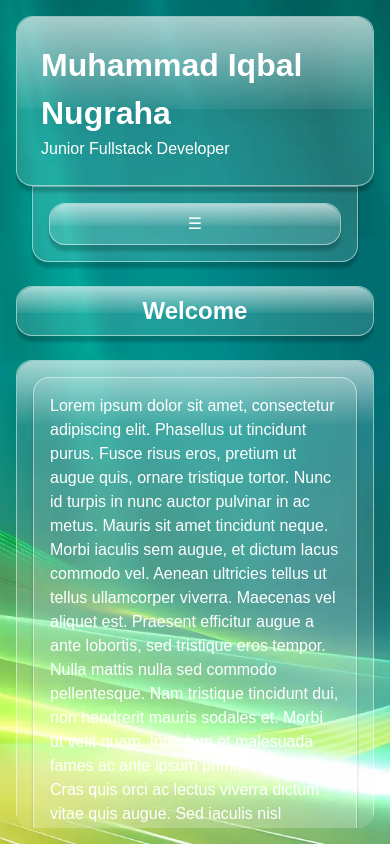
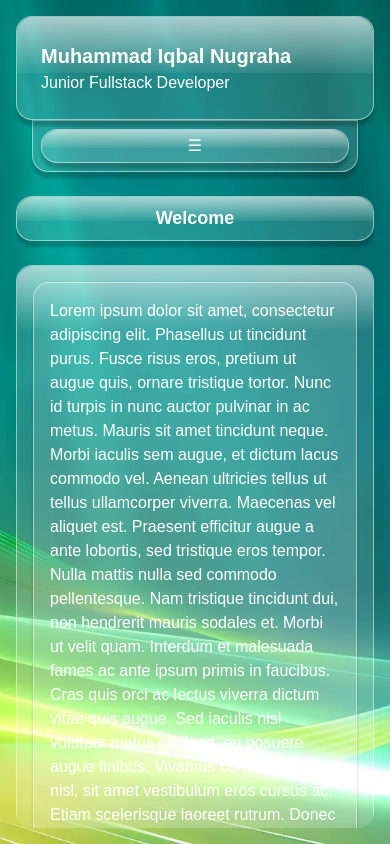
Before and after one commit to antasenaw/next-js-portfolio, a Next.js app: page / in a window 390 px wide. Built offline with nearby package versions, Linux system fonts and the light colour scheme.

Commit message:
Fix the mobile navigation

```diff
--- a/app/page.tsx
+++ b/app/page.tsx
@@ -22,7 +22,7 @@ export default function Home() {
     <div className="flex h-screen items-center justify-center">
       <div className=" flex gap-4 md:gap-6 max-h-screen max-w-screen md:max-h-4/5 md:max-w-5xl md:m-8 m-4 py-4 md:py-0">
         <Navbar homeRef={homeRef} aboutRef={aboutRef} projectsRef={projectsRef} contactsRef={contactsRef}/>
-        <div className="flex flex-col gap-6 page max-md:overflow-y-auto [scrollbar-width:none] [&::-webkit-scrollbar]:hidden rounded-2xl max-md:pb-2">
+        <div className="flex flex-col gap-6 page rounded-2xl">
           <Header homeRef={homeRef} aboutRef={aboutRef} projectsRef={projectsRef} contactsRef={contactsRef}/>
           <Main homeRef={homeRef} aboutRef={aboutRef} projectsRef={projectsRef} contactsRef={contactsRef}/>
         </div>
--- a/components/Header.tsx
+++ b/components/Header.tsx
@@ -1,54 +1,12 @@
-import React, { useState } from 'react'
-import { RefProps } from '@/app/page'
-
-interface MobileNavbarItemProps {
-  hook: React.RefObject<HTMLDivElement | null>,
-  text: string,
-  handler: () => void
-}
-
-const MobileNavbarItem = ({ hook, text, handler }: MobileNavbarItemProps) => {
-  function scrollTo (hook: React.RefObject<HTMLDivElement | null>) {
-    hook.current?.scrollIntoView({behavior: "smooth", block: "start"});
-  }
-  return (
-    <li className="flex flex-col grow" onClick={handler}>
-      <button onClick={() => scrollTo(hook)} className="frutiger text-center bg-[rgba(255,255,255,0.125)] border border-[rgba(255,255,255,0.5)] rounded-2xl p-2 shadow-[0px_6px_3px_rgba(0,0,0,0.2)] cursor-pointer">
-        {text}
-      </button>
-    </li>
-  )
-}
-
-const MobileNavbar = ({ homeRef, aboutRef, projectsRef, contactsRef }: RefProps) => {
-  const [ display, setDisplay ] = useState(false);
-
-  const handleSetDisplay = () => {
-    setDisplay(!display);
-  }
-
-  const newClass = `${display ? 'flex' : 'hidden'} flex-wrap flex-col gap-4`
-  const btnClass = `${display ? 'hidden' : 'flex'} frutiger flex justify-center bg-[rgba(255,255,255,0.125)] border border-[rgba(255,255,255,0.5)] rounded-2xl p-2 shadow-[0px_6px_3px_rgba(0,0,0,0.2)] cursor-pointer`
-
-  return (
-      <nav className='md:hidden flex flex-col bg-[rgba(255,255,255,0.125)] border border-[rgba(255,255,255,0.5)] p-4 mx-4 rounded-b-2xl shadow-[0px_6px_3px_rgba(0,0,0,0.2)]'>
-        <button onClick={handleSetDisplay} className={btnClass}>☰</button>
-        <ul className={newClass}>
-          <MobileNavbarItem hook={homeRef} text="Home" handler={handleSetDisplay}/>
-          <MobileNavbarItem hook={aboutRef} text="About me" handler={handleSetDisplay}/>
-          <MobileNavbarItem hook={projectsRef} text="Project" handler={handleSetDisplay} />
-          <MobileNavbarItem hook={contactsRef} text="Contacts" handler={handleSetDisplay} />
-        </ul>
-      </nav>
-  )
-}
+import MobileNavbar from "./MobileNavbar"
+import { RefProps } from "@/app/page"
 
 const Header = ({ homeRef, aboutRef, projectsRef, contactsRef }: RefProps) => {
   return (
     <>
     <header>
       <div className='bg-[rgba(255,255,255,0.125)] border border-[rgba(255,255,255,0.5)] p-6 rounded-2xl shadow-[0px_6px_3px_rgba(0,0,0,0.2)] frutiger'>
-        <h1 className='text-[2rem] font-bold'>Muhammad Iqbal Nugraha</h1>
+        <h1 className='text-[1.25rem] md:text-[2rem] font-bold'>Muhammad Iqbal Nugraha</h1>
         <p>Junior Fullstack Developer</p>
       </div>
       <MobileNavbar homeRef={homeRef} aboutRef={aboutRef} projectsRef={projectsRef} contactsRef={contactsRef}/>
--- a/components/Main.tsx
+++ b/components/Main.tsx
@@ -10,7 +10,7 @@ interface SectionProps {
 const Section = ({ hook, title, content }: SectionProps) => {
   return (
     <section ref={hook} className='flex flex-col gap-6'>
-      <h2 className=' frutiger text-center text-2xl font-bold bg-[rgba(255,255,255,0.125)] border border-[rgba(255,255,255,0.5)] rounded-2xl p-2 shadow-[0px_6px_3px_rgba(0,0,0,0.2)]'>{title}</h2>
+      <h2 className=' frutiger text-center text-[1.125rem] md:text-2xl font-bold bg-[rgba(255,255,255,0.125)] border border-[rgba(255,255,255,0.5)] rounded-2xl p-2 shadow-[0px_6px_3px_rgba(0,0,0,0.2)]'>{title}</h2>
       <div className='frutiger-2 bg-[rgba(255,255,255,0.125)] border border-[rgba(255,255,255,0.5)] rounded-2xl p-4 shadow-[0px_6px_3px_rgba(0,0,0,0.2)]'>
         <p className='bg-[rgba(255,255,255,0.125)] border border-[rgba(255,255,255,0.5)] rounded-2xl p-4 shadow-[0px_6px_3px_rgba(0,0,0,0.2)]'>{content}</p>
       </div>
@@ -21,7 +21,7 @@ const Section = ({ hook, title, content }: SectionProps) => {
 
 const Main = ({ homeRef, aboutRef, projectsRef, contactsRef }: RefProps) => {
   return (
-    <main className='flex flex-col gap-6 md:overflow-y-auto rounded-2xl [scrollbar-width:none] [&::-webkit-scrollbar]:hidden' >
+    <main className='flex flex-col gap-6 overflow-y-auto rounded-2xl [scrollbar-width:none] [&::-webkit-scrollbar]:hidden max-md:pb-2' >
       <Section hook={homeRef} title='Welcome' content='Lorem ipsum dolor sit amet, consectetur adipiscing elit. Phasellus ut tincidunt purus. Fusce risus eros, pretium ut augue quis, ornare tristique tortor. Nunc id turpis in nunc auctor pulvinar in ac metus. Mauris sit amet tincidunt neque. Morbi iaculis sem augue, et dictum lacus commodo vel. Aenean ultricies tellus ut tellus ullamcorper viverra. Maecenas vel aliquet est. Praesent efficitur augue a ante lobortis, sed tristique eros tempor. Nulla mattis nulla sed commodo pellentesque. Nam tristique tincidunt dui, non hendrerit mauris sodales et. Morbi ut velit quam. Interdum et malesuada fames ac ante ipsum primis in faucibus. Cras quis orci ac lectus viverra dictum vitae quis augue. Sed iaculis nisl volutpat metus eleifend, eu posuere augue finibus. Vivamus consequat nibh nisl, sit amet vestibulum eros cursus ac. Etiam scelerisque laoreet rutrum. Donec ac massa dolor. Nunc in tortor elit. Nulla et blandit diam, ac lacinia odio.'/>
       <Section hook={aboutRef} title='About me' content='Lorem ipsum dolor sit amet, consectetur adipiscing elit. Phasellus ut tincidunt purus. Fusce risus eros, pretium ut augue quis, ornare tristique tortor. Nunc id turpis in nunc auctor pulvinar in ac metus. Mauris sit amet tincidunt neque. Morbi iaculis sem augue, et dictum lacus commodo vel. Aenean ultricies tellus ut tellus ullamcorper viverra. Maecenas vel aliquet est. Praesent efficitur augue a ante lobortis, sed tristique eros tempor. Nulla mattis nulla sed commodo pellentesque. Nam tristique tincidunt dui, non hendrerit mauris sodales et. Morbi ut velit quam. Interdum et malesuada fames ac ante ipsum primis in faucibus. Cras quis orci ac lectus viverra dictum vitae quis augue. Sed iaculis nisl volutpat metus eleifend, eu posuere augue finibus. Vivamus consequat nibh nisl, sit amet vestibulum eros cursus ac. Etiam scelerisque laoreet rutrum. Donec ac massa dolor. Nunc in tortor elit. Nulla et blandit diam, ac lacinia odio.'/>
       <Section hook={projectsRef} title='Projects' content='Lorem ipsum dolor sit amet, consectetur adipiscing elit. Phasellus ut tincidunt purus. Fusce risus eros, pretium ut augue quis, ornare tristique tortor. Nunc id turpis in nunc auctor pulvinar in ac metus. Mauris sit amet tincidunt neque. Morbi iaculis sem augue, et dictum lacus commodo vel. Aenean ultricies tellus ut tellus ullamcorper viverra. Maecenas vel aliquet est. Praesent efficitur augue a ante lobortis, sed tristique eros tempor. Nulla mattis nulla sed commodo pellentesque. Nam tristique tincidunt dui, non hendrerit mauris sodales et. Morbi ut velit quam. Interdum et malesuada fames ac ante ipsum primis in faucibus. Cras quis orci ac lectus viverra dictum vitae quis augue. Sed iaculis nisl volutpat metus eleifend, eu posuere augue finibus. Vivamus consequat nibh nisl, sit amet vestibulum eros cursus ac. Etiam scelerisque laoreet rutrum. Donec ac massa dolor. Nunc in tortor elit. Nulla et blandit diam, ac lacinia odio.'/>
--- a/components/MobileNavbar.tsx
+++ b/components/MobileNavbar.tsx
@@ -1,22 +1,27 @@
 "use client"
 import React, { useState } from 'react'
+import { RefProps } from '@/app/page'
 
-interface NavbarItemProps {
+interface MobileNavbarItemProps {
+  hook: React.RefObject<HTMLDivElement | null>,
   text: string,
   handler: () => void
 }
 
-const NavbarItem = ({ text, handler }: NavbarItemProps) => {
+const MobileNavbarItem = ({ hook, text, handler }: MobileNavbarItemProps) => {
+  function scrollTo (hook: React.RefObject<HTMLDivElement | null>) {
+    hook.current?.scrollIntoView({behavior: "smooth", block: "start"});
+  }
   return (
     <li className="flex flex-col grow" onClick={handler}>
-      <button className="frutiger text-center bg-[rgba(255,255,255,0.125)] border border-[rgba(255,255,255,0.5)] rounded-2xl p-2 shadow-[0px_6px_3px_rgba(0,0,0,0.2)] cursor-pointer">
+      <button onClick={() => scrollTo(hook)} className="frutiger text-center bg-[rgba(255,255,255,0.125)] border border-[rgba(255,255,255,0.5)] rounded-2xl p-1 shadow-[0px_6px_3px_rgba(0,0,0,0.2)] cursor-pointer">
         {text}
       </button>
     </li>
   )
 }
 
-const MobileNavbar = () => {
+const MobileNavbar = ({ homeRef, aboutRef, projectsRef, contactsRef }: RefProps) => {
   const [ display, setDisplay ] = useState(false);
 
   const handleSetDisplay = () => {
@@ -24,16 +29,16 @@ const MobileNavbar = () => {
   }
 
   const newClass = `${display ? 'flex' : 'hidden'} flex-wrap flex-col gap-4`
-  const btnClass = `${display ? 'hidden' : 'flex'} frutiger flex justify-center bg-[rgba(255,255,255,0.125)] border border-[rgba(255,255,255,0.5)] rounded-2xl p-2 shadow-[0px_6px_3px_rgba(0,0,0,0.2)] cursor-pointer`
+  const btnClass = `${display ? 'hidden' : 'flex'} frutiger flex justify-center bg-[rgba(255,255,255,0.125)] border border-[rgba(255,255,255,0.5)] rounded-2xl p-1 shadow-[0px_6px_3px_rgba(0,0,0,0.2)] cursor-pointer`
 
   return (
-      <nav className='md:hidden flex flex-col bg-[rgba(255,255,255,0.125)] border border-[rgba(255,255,255,0.5)] p-4 mx-4 rounded-b-2xl shadow-[0px_6px_3px_rgba(0,0,0,0.2)]'>
+      <nav className='md:hidden flex flex-col bg-[rgba(255,255,255,0.125)] border border-[rgba(255,255,255,0.5)] p-2 mx-4 rounded-b-2xl shadow-[0px_6px_3px_rgba(0,0,0,0.2)]'>
         <button onClick={handleSetDisplay} className={btnClass}>☰</button>
         <ul className={newClass}>
-          <NavbarItem text="Home" handler={handleSetDisplay}/>
-          <NavbarItem text="About me" handler={handleSetDisplay}/>
-          <NavbarItem text="Project" handler={handleSetDisplay} />
-          <NavbarItem text="Contacts" handler={handleSetDisplay} />
+          <MobileNavbarItem hook={homeRef} text="Home" handler={handleSetDisplay}/>
+          <MobileNavbarItem hook={aboutRef} text="About me" handler={handleSetDisplay}/>
+          <MobileNavbarItem hook={projectsRef} text="Projects" handler={handleSetDisplay} />
+          <MobileNavbarItem hook={contactsRef} text="Contacts" handler={handleSetDisplay} />
         </ul>
       </nav>
   )
```
